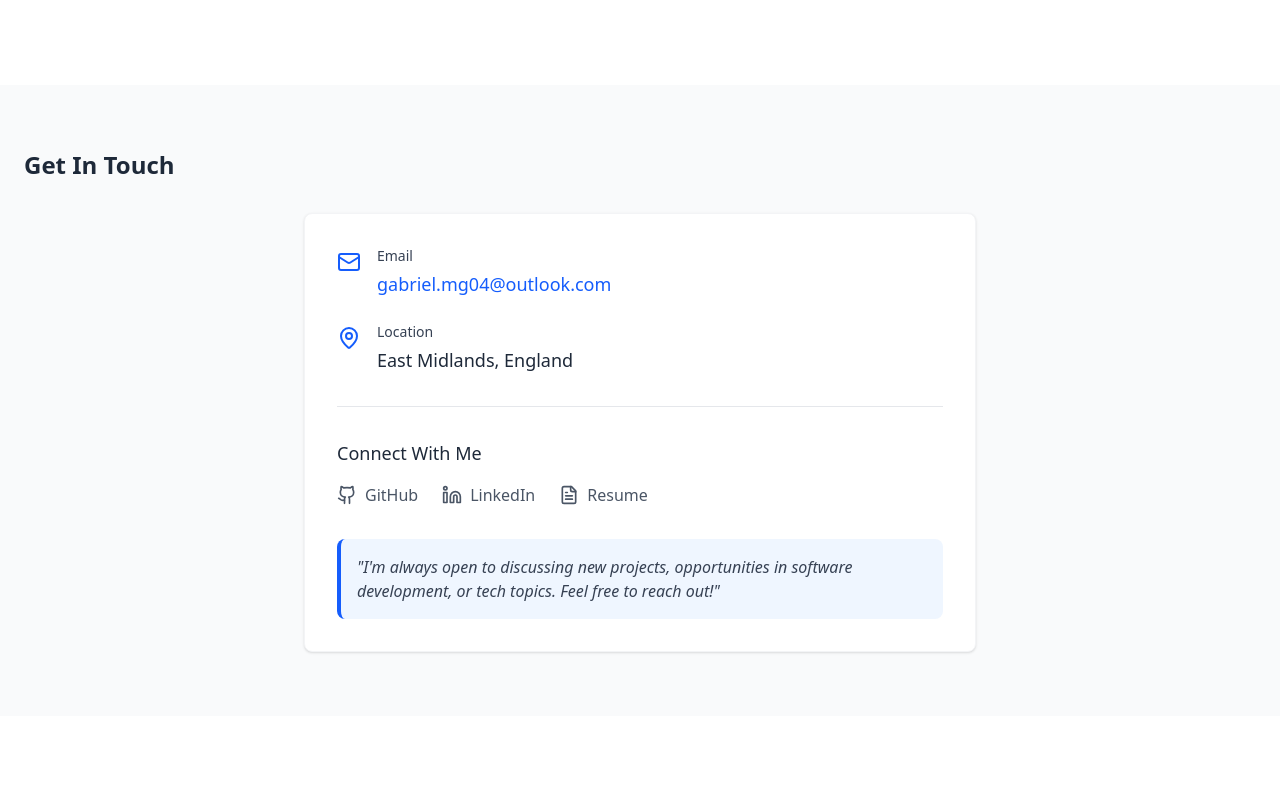
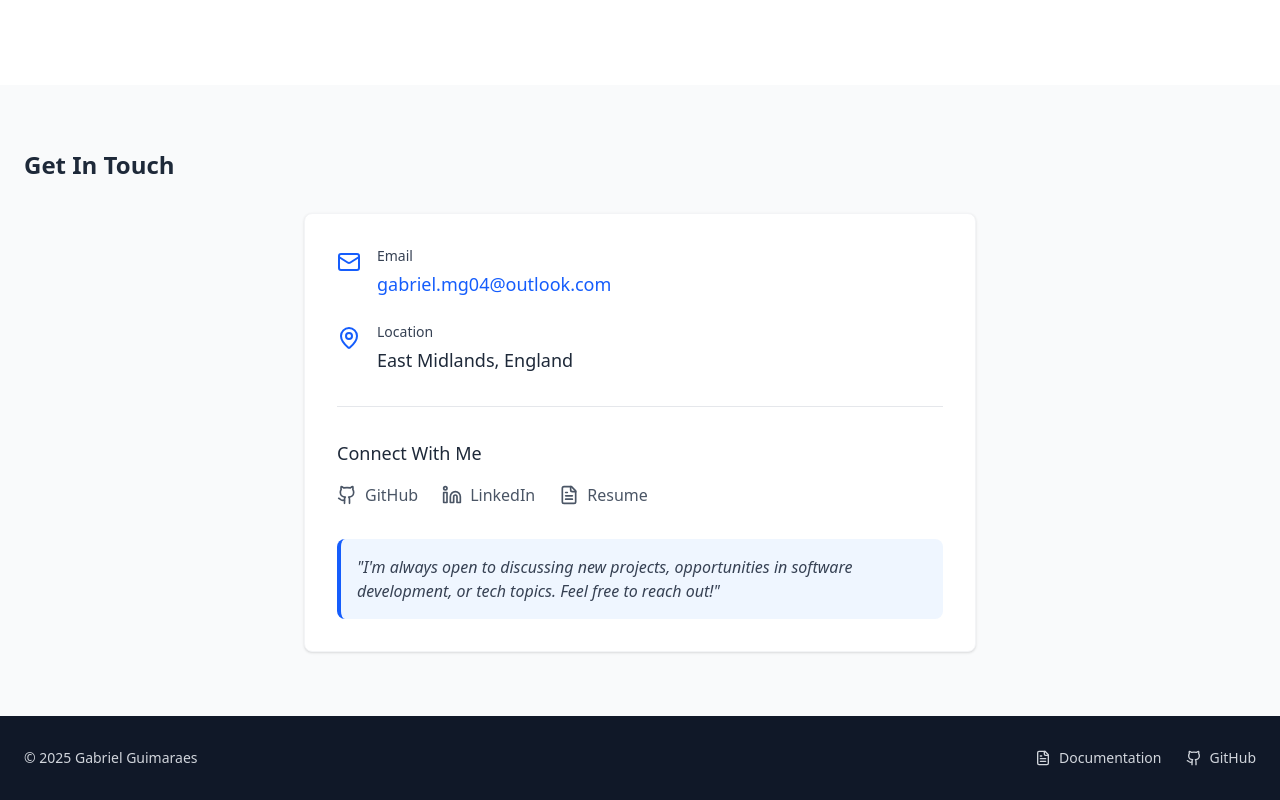
Before and after one commit to gabrielg2020/portfolio, a Svelte app in the folder frontend/: page / in a window 1280 px wide. Shown: the part 1981-2781 px from the top of the page. Before the commit the page ends 2697 px from the top, so only its background shows below. Built offline with nearby package versions, Linux system fonts and the light colour scheme.

Commit message:
feat(frontend): create and implement footer section
Signed-off-by: Gabriel Guimaraes <80750139+gabrielg2020@users.noreply.github.com>

```diff
--- a/frontend/src/App.svelte
+++ b/frontend/src/App.svelte
@@ -4,6 +4,7 @@
   import Home from "./pages/Home.svelte";
   import Projects from "./pages/Projects.svelte";
   import Contact from "./pages/Contact.svelte";
+  import Footer from "./components/Footer.svelte";
 
   let pageLinks: { label: string; href: string }[] = [
     { label: "Home", href: "#home" },
@@ -20,13 +21,19 @@
 </script>
 
 <div class="min-h-screen">
-  <NavBar name="Gabriel Guimaraes" links={pageLinks} socials={socials} />
+  <NavBar name="Gabriel Guimaraes" links={pageLinks} {socials} />
   <Home />
   <Projects />
   <Experience />
   <Contact
-  email="gabriel.mg04@outlook.com"
-  location="East Midlands, England"
-  socials={socials}
-/>
+    email="gabriel.mg04@outlook.com"
+    location="East Midlands, England"
+    {socials}
+  />
+  <Footer
+    docsUrl="#"
+    repoUrl="https://github.com/gabrielg2020/portfolio"
+    copyrightName="Gabriel Guimaraes"
+    startYear={2025}
+  />
 </div>
--- /dev/null
+++ b/frontend/src/components/Footer.svelte
@@ -0,0 +1,51 @@
+<script lang="ts">
+  import { Github, FileText } from "@lucide/svelte";
+
+  // Props
+  export let docsUrl: string = "/docs";
+  export let repoUrl: string = "https://github.com/yourusername/your-repo";
+  export let copyrightName: string = "Your Name";
+  export let startYear: number = new Date().getFullYear();
+
+  // Calculate current year for copyright
+  const currentYear = new Date().getFullYear();
+
+  // Build copyright text
+  $: copyrightText = startYear === currentYear
+    ? `© ${currentYear} ${copyrightName}`
+    : `© ${startYear}–${currentYear} ${copyrightName}`;
+</script>
+
+<footer class="bg-gray-900 text-gray-300 py-8 mt-auto">
+  <div class="container mx-auto px-6">
+    <div class="flex flex-col md:flex-row justify-between items-center">
+      <!-- Left side: Copyright -->
+      <div class="mb-4 md:mb-0">
+        <p class="text-sm">{copyrightText}</p>
+      </div>
+
+      <!-- Right side: Links -->
+      <div class="flex space-x-6">
+        <a
+          href={docsUrl}
+          target="_blank"
+          rel="noopener noreferrer"
+          class="flex items-center text-gray-300 hover:text-white transition-colors text-sm"
+        >
+          <FileText class="h-4 w-4 mr-2" />
+          <span>Documentation</span>
+        </a>
+
+        <a
+          href={repoUrl}
+          target="_blank"
+          rel="noopener noreferrer"
+          class="flex items-center text-gray-300 hover:text-white transition-colors text-sm"
+        >
+          <Github class="h-4 w-4 mr-2" />
+          <span>GitHub</span>
+        </a>
+      </div>
+    </div>
+  </div>
+</footer>
```
